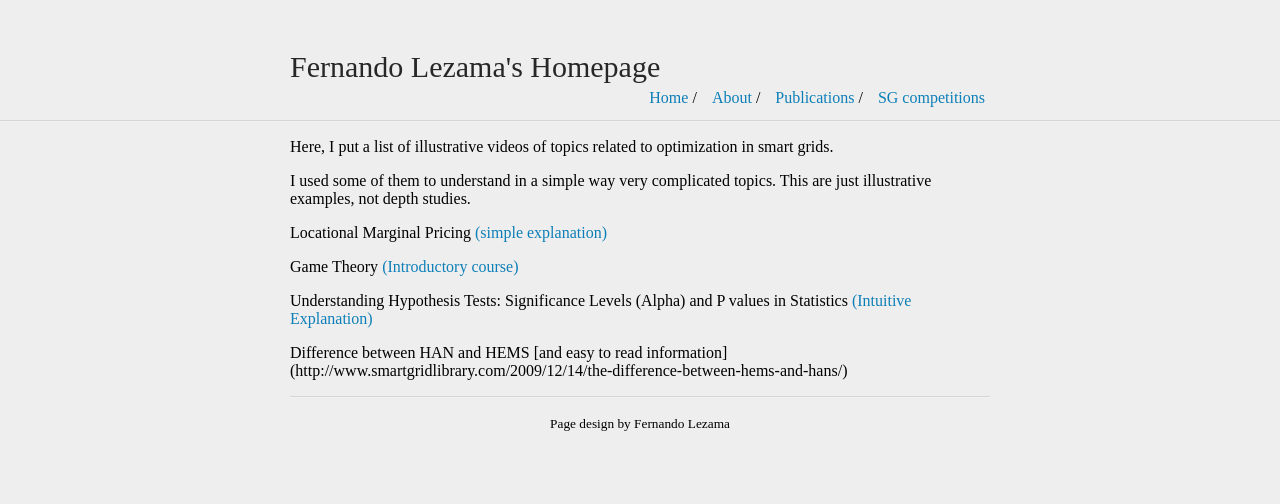
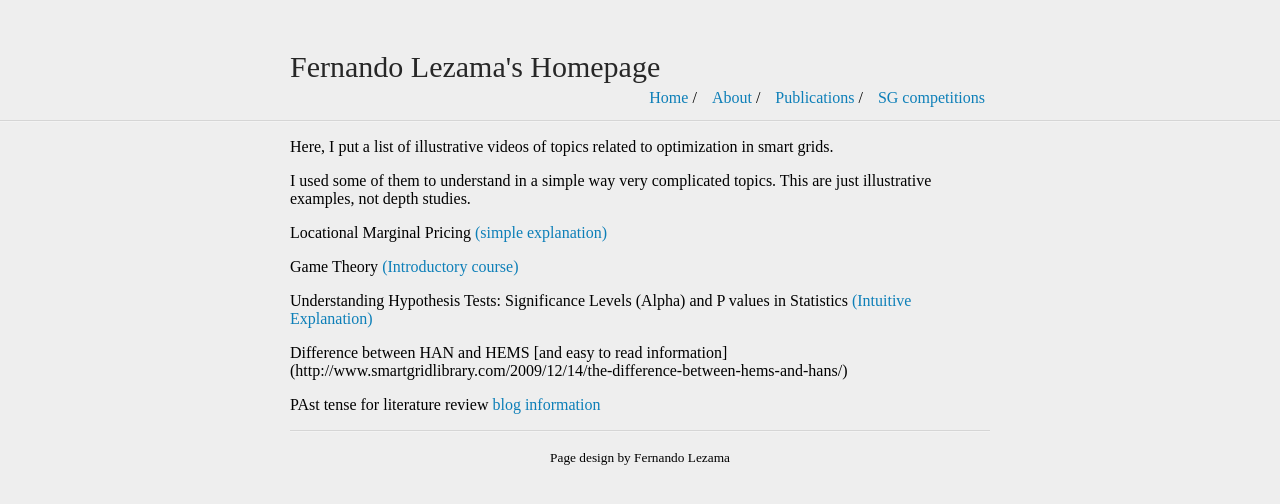
Before and after one commit to fernandolezama/fernandolezama.github.io, a Jekyll site: the page built from InterestingLinks.md, in a window 1280 px wide. Shown: the top 504 px of the page. Built offline with Jekyll 4.4.1, drawn with Linux system fonts in a browser that asks for light colours; our own code applies the rules of GitHub Pages for plain Markdown files.

Commit message:
Update InterestingLinks.md

```diff
--- a/InterestingLinks.md
+++ b/InterestingLinks.md
@@ -9,3 +9,6 @@ Game Theory [(Introductory course)](https://www.youtube.com/channel/UC73W1eqdxKP
 Understanding Hypothesis Tests: Significance Levels (Alpha) and P values in Statistics [(Intuitive Explanation)](http://blog.minitab.com/blog/adventures-in-statistics-2/understanding-hypothesis-tests-significance-levels-alpha-and-p-values-in-statistics)
 
 Difference between HAN and HEMS [and easy to read information] (http://www.smartgridlibrary.com/2009/12/14/the-difference-between-hems-and-hans/)
+
+
+PAst tense for literature review [blog information](https://www.editage.com/insights/what-tense-should-i-use-when-writing-a-literature-review)
```
